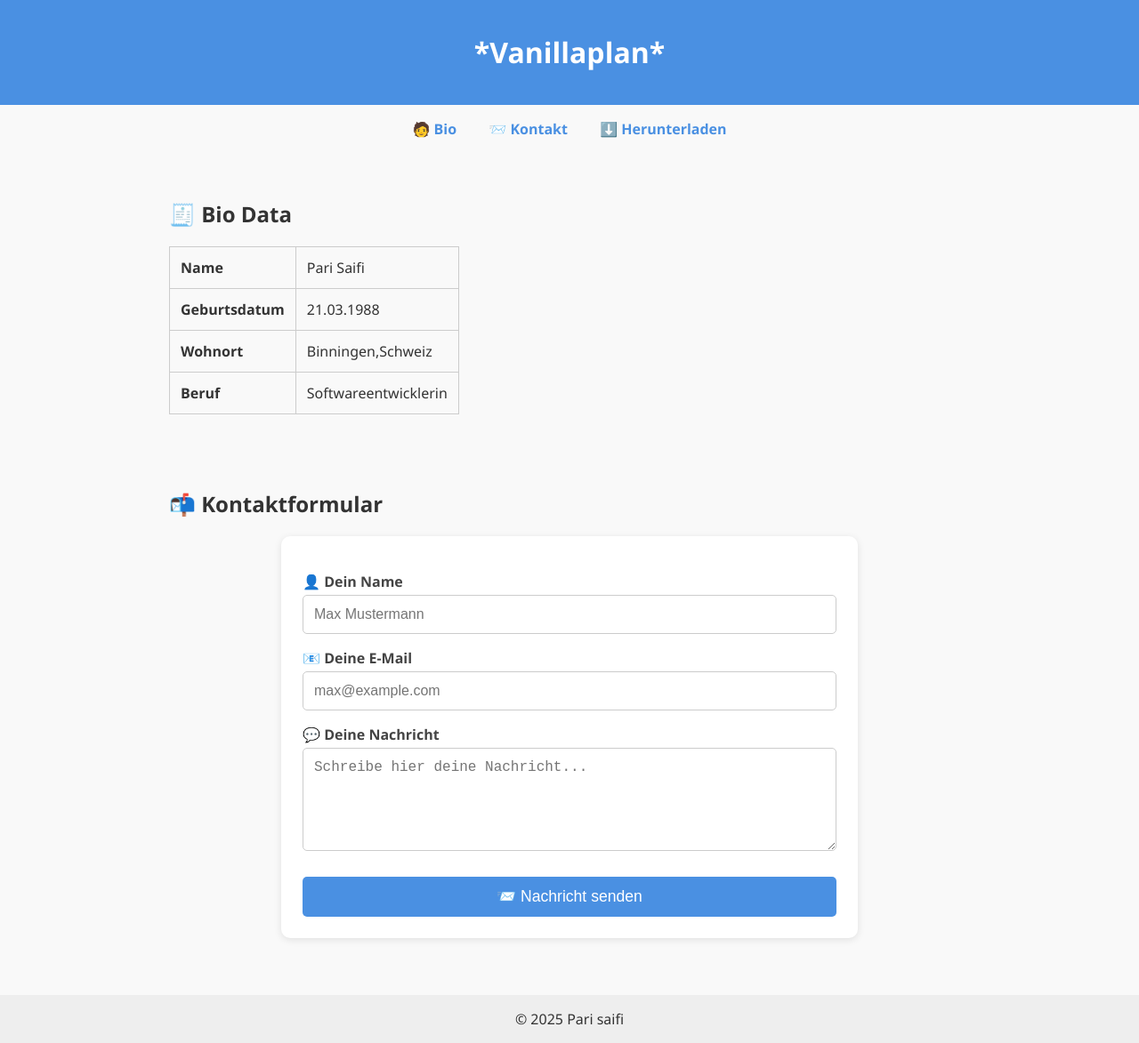
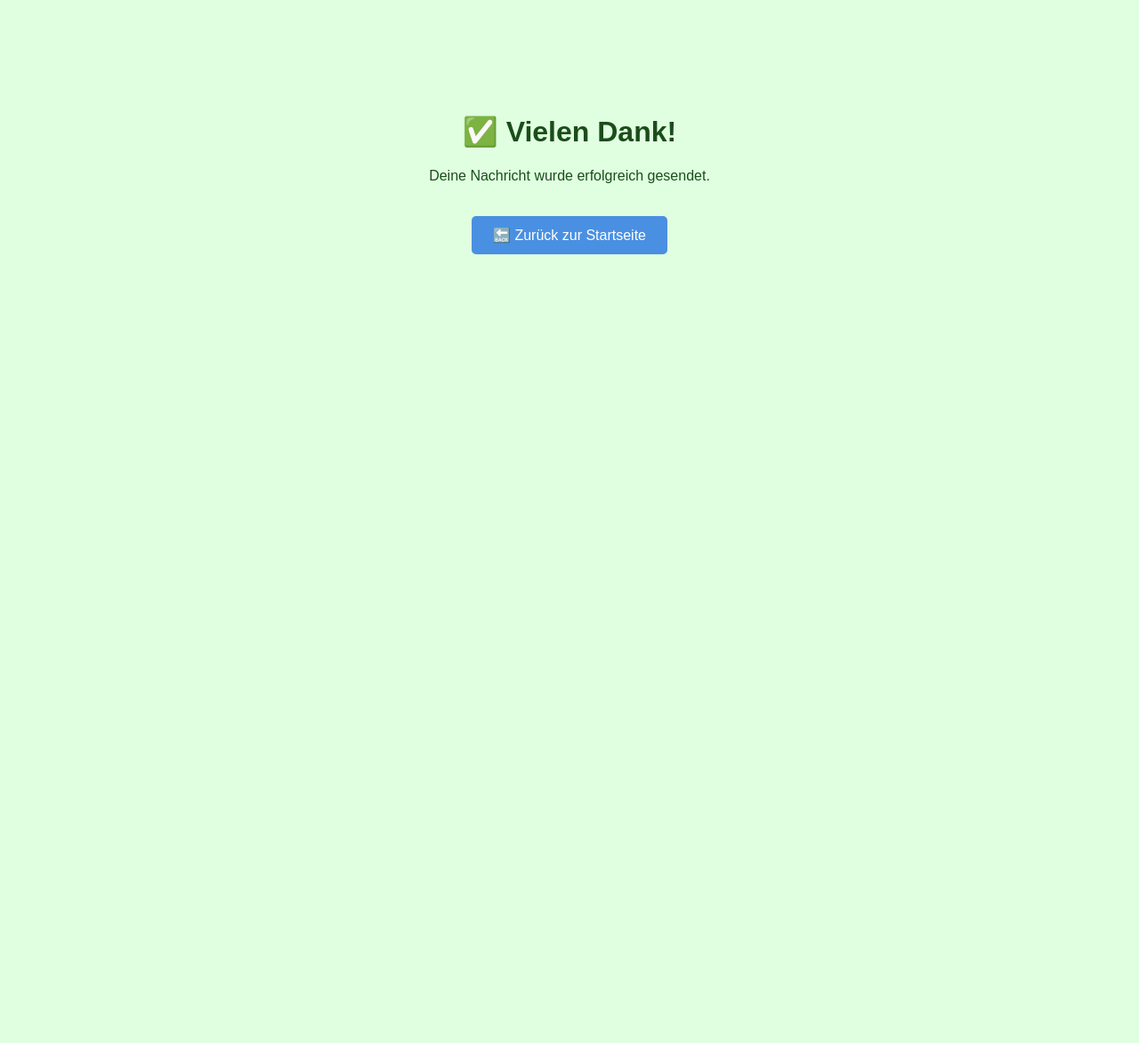
Before and after one commit to Parisaifi/my-website-, a plain HTML site: page index.html in a window 1280 px wide. Shown: the whole page at 89% size. After the commit the page ends 800 px from the top, so only its background shows below. Drawn offline with Linux system fonts and the light colour scheme.

Commit message:
Update index.html

```diff
--- a/index.html
+++ b/index.html
@@ -1,53 +1,33 @@
 <!DOCTYPE html>
-<html lang="de">
+<html lang="en">
 <head>
-    <meta charset="UTF-8"/>
-    <meta name="viewport" content="width=device-width, initial-scale=1.0"/>
-    <title>Meine Webseite</title>
-    <link rel="stylesheet" href="stylesheet.css">
+    <meta charset="UTF-8">
+    <title>Danke</title>
+    <style>
+        body {
+            font-family: sans-serif;
+            background-color: #e0ffe0;
+            color: #1a4d1a;
+            text-align: center;
+            padding-top: 100px;
+        }
+        h1 {
+            font-size: 2rem;
+        }
+        a {
+            display: inline-block;
+            margin-top: 20px;
+            text-decoration: none;
+            background: #4a90e2;
+            color: white;
+            padding: 0.75rem 1.5rem;
+            border-radius: 5px;
+        }
+    </style>
 </head>
 <body>
-<header>
-    <h1>*Vanillaplan*</h1>
-</header>
-<nav>
-    <a href="#bio">🧑 Bio</a>
-    <a href="#contact">📨 Kontakt</a>
-    <a href="datei.pdf" download>⬇️ Herunterladen</a>
-</nav>
-
-<!--moarefi-->
-<section id="bio">
-    <h2>🧾 Bio Data</h2>
-    <table>
-        <tr><th>Name</th><td>Pari Saifi</td></tr>
-        <tr><th>Geburtsdatum</th><td>21.03.1988</td></tr>
-        <tr><th>Wohnort</th><td>Binningen,Schweiz</td></tr>
-        <tr><th>Beruf</th><td>Softwareentwicklerin</td></tr>
-    </table>
-</section>
-<section id="contact">
-        <h2>📬 Kontaktformular</h2>
-    <div class="contact-card">
-      <form action="https://formspree.io/f/xkgbzvdn" method="POST">
-        <label for="name">👤 Dein Name</label>
-        <input type="text" id="name" name="name" placeholder="Max Mustermann" required />
-
-        <label for="email">📧 Deine E-Mail</label>
-        <input type="email" id="email" name="email" placeholder="max@example.com" required />
-
-        <label for="message">💬 Deine Nachricht</label>
-        <textarea id="message" name="message" rows="5" placeholder="Schreibe hier deine Nachricht..." required></textarea>
-
-        <input type="hidden" name="_redirect" value="danke.html" />
-
-        <button type="submit">📨 Nachricht senden</button>
-      </form>
-    </div>
-</section>
-
-<footer>
-    © 2025 Pari saifi
-</footer>
+<h1>✅ Vielen Dank!</h1>
+<p>Deine Nachricht wurde erfolgreich gesendet.</p>
+<a href="index.html">🔙 Zurück zur Startseite</a>
 </body>
 </html>
```
